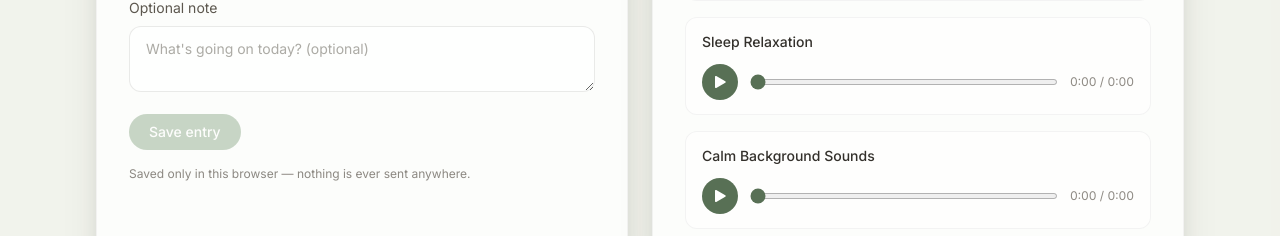
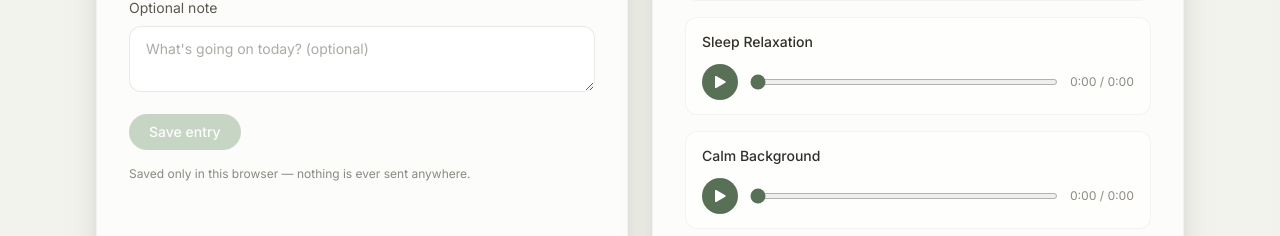
Before and after one commit to raedcodes/inner-peace, a React (Vite) app: page / in a window 1280 px wide. Shown: the part 10033-10269 px from the top of the page. Built offline with nearby package versions, Linux system fonts and the light colour scheme.

Commit message:
Update CalmAudioPlayer titles for clarity and consistency in language
- Modified English and Arabic titles for the 'calm-background' audio track to enhance clarity and improve user understanding.

```diff
--- a/src/tools/CalmAudioPlayer.jsx
+++ b/src/tools/CalmAudioPlayer.jsx
@@ -7,12 +7,12 @@ const sessions = {
   en: [
     { id: 'relaxation', title: 'Relaxation', file: '/audio/relaxation.mp3' },
     { id: 'sleep-relaxation', title: 'Sleep Relaxation', file: '/audio/sleep-relaxation.mp3' },
-    { id: 'calm-background', title: 'Calm Background Sounds', file: '/audio/calm-background.mp3' },
+    { id: 'calm-background', title: 'Calm Background', file: '/audio/calm-background.mp3' },
   ],
   ar: [
     { id: 'relaxation', title: 'استرخاء', file: '/audio/relaxation.mp3' },
     { id: 'sleep-relaxation', title: 'استرخاء للنوم', file: '/audio/sleep-relaxation.mp3' },
-    { id: 'calm-background', title: 'أصوات خلفية هادئة', file: '/audio/calm-background.mp3' },
+    { id: 'calm-background', title: 'خلفية هادئة', file: '/audio/calm-background.mp3' },
   ],
 }
 
```
